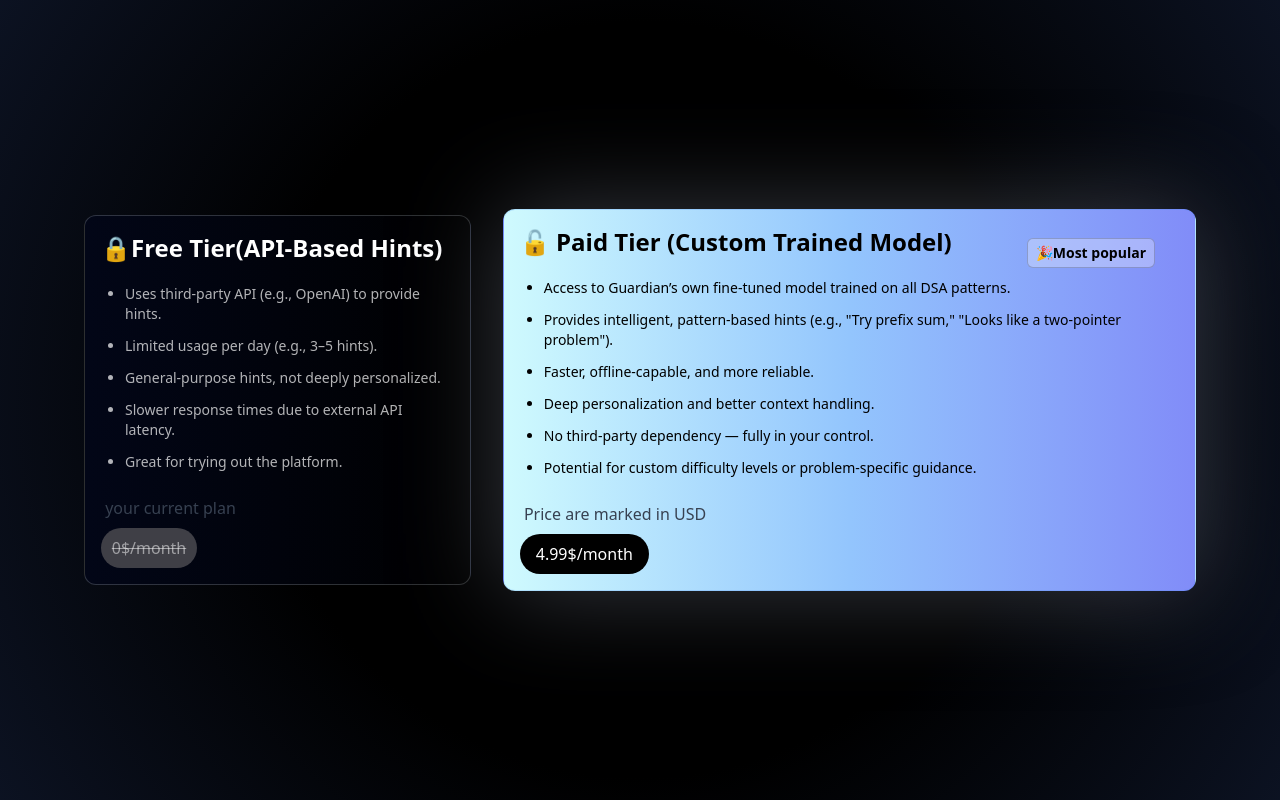
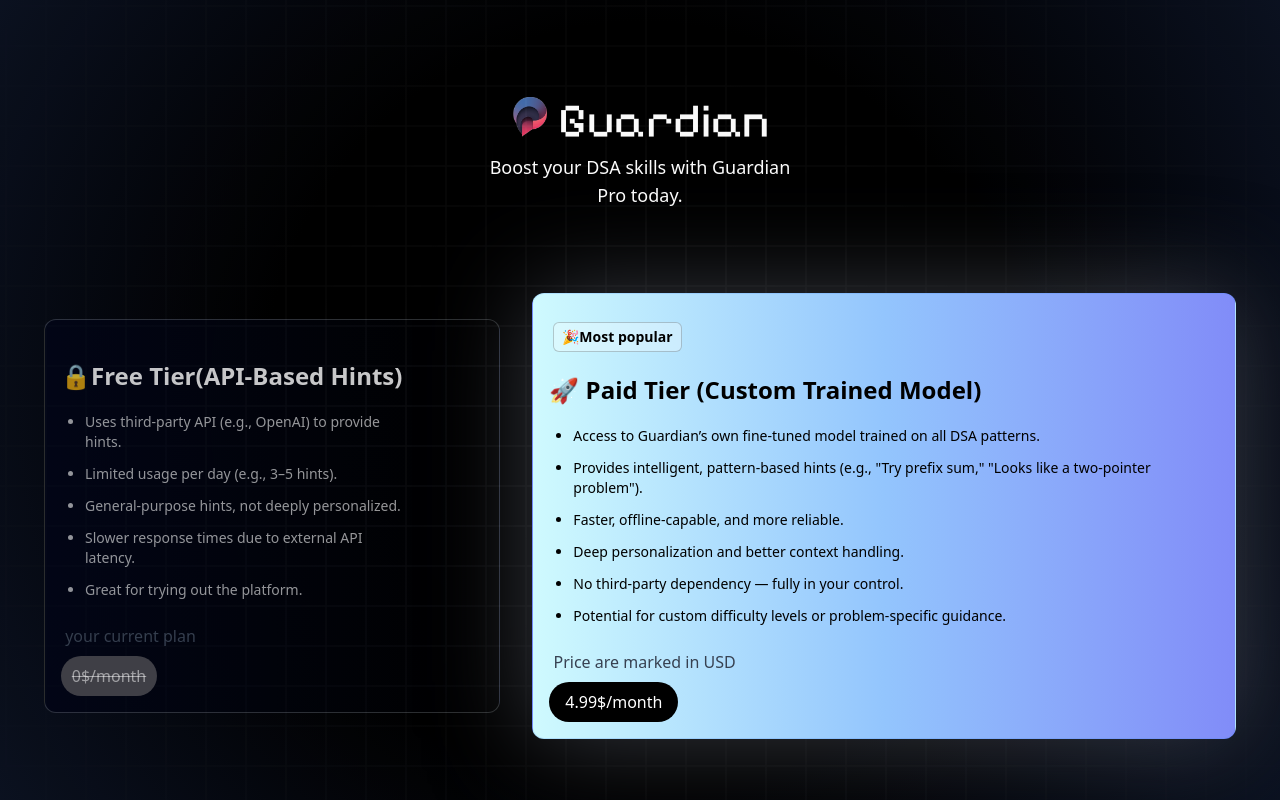
Before and after one commit to Nota0515/guardian, a React (Vite) app: page /pricing in a window 1280 px wide. Built offline with nearby package versions, Linux system fonts and the light colour scheme; a web font is replaced by a local one.

Commit message:
added heading

```diff
--- a/src/pages/Pricing.jsx
+++ b/src/pages/Pricing.jsx
@@ -1,15 +1,38 @@
 import React from 'react'
 import Button from '../components/Buttons'
+import Squares from '../components/BgAnimate'
 
 const Pricing = () => {
   return (
-    <div className='flex w-screen min-h-screen py-10 px-5 sm:px-10 lg:py-5 justify-center items-center'>
-      <div className='price-content flex p-1 flex-col md:flex-row lg:flex-row w-[70rem] gap-x-8 gap-y-8 mx-auto min-h-full'>
-        <div className='mainpricecontent1 flex flex-col relative w-auto bg-gradient-to-r from-slate-950 to-black rounded-xl border border-slate-200/20 ml-0 md:ml-auto my-auto h-auto p-4'>
-          <div className="heading flex text-2xl font-semibold">
+    <div className='flex w-screen min-h-screen flex-col gap-5 md:gap-10 py-10 px-2 sm:px-4 md:px-10 lg:py-5 justify-center items-center'>
+      <div className='bganimation absolute top-0 left-0 opacity-5'>
+        <Squares
+          speed={0.5}
+          squareSize={40}
+          direction='diagonal' // up, down, left, right, diagonal
+          borderColor='#fff'
+          hoverFillColor='#222'
+        />
+      </div>
+      <div className='Headline flex flex-col items-center gap-2 mx-auto w-auto py-10'>
+        <div className='Logotext flex gap-2'>
+          <img
+            src="/logoimg.png"
+            alt="Logo"
+            className=":w-10 h-10 object-contain"
+          />
+          <h1 className='text-4xl md:text-5xl font-pixelify'>Guardian</h1>
+        </div>
+        <div className="text-center text-base md:text-lg max-w-[20.438rem] ">
+          <p>Boost your DSA skills with Guardian Pro today.</p>
+        </div>
+      </div>
+      <div className='price-content flex p-1 flex-col-reverse md:flex-row lg:flex-row gap-x-8 gap-y-8 mx-auto min-h-full'>
+        <div className='mainpricecontent1 flex flex-col pt-10 pr-0 md:pr-20 bg-gradient-to-r from-slate-950 to-black rounded-xl border border-slate-200/20 ml-0 md:ml-auto my-auto h-auto p-4'>
+          <div className="heading flex text-white/80 text-2xl font-semibold">
             <h1>🔒Free Tier(API-Based Hints)</h1>
           </div>
-          <div className='bulletspoints flex mt-4 p-1 text-sm text-white/70'>
+          <div className='bulletspoints flex mt-4 p-1 text-sm text-white/60'>
             <ul className='list-disc pl-5 space-y-3'>
               <li>Uses third-party API (e.g., OpenAI) to provide hints.</li>
               <li>Limited usage per day (e.g., 3–5 hints).</li>
@@ -23,11 +46,11 @@ const Pricing = () => {
             <Button className="w-24 h-10 rounded-full text-white/50 line-through bg-zinc-700">0$/month</Button>
           </div>
         </div>
-        <div className='mainpricecontent2 flex flex-col relative w-auto shadow-2xl bg-gradient-to-r from-cyan-100 via-blue-300 to-indigo-400 rounded-xl border border-blue-500/20 mr-0 md:mr-auto my-auto h-auto p-4'>
+        <div className='mainpricecontent2 flex flex-col relative w-auto shadow-2xl bg-gradient-to-r from-cyan-100 via-blue-300 to-indigo-400 rounded-xl border border-blue-500/20 mr-0 md:mr-auto my-auto h-auto p-4 pt-20 md:y-10'>
           <div className="heading flex text-black text-2xl font-semibold">
-            <h1>🔓 Paid Tier (Custom Trained Model)</h1>
+            <h1>🚀 Paid Tier (Custom Trained Model)</h1>
           </div>
-          <div className='IMPnotice px-2  absolute flex justify-center items-center top-7 right-10 bg-white/30 border border-black/20 py-1 rounded-md'>
+          <div className='IMPnotice px-2  absolute flex justify-center items-center top-7 left-5 bg-white/30 border border-black/20 py-1 rounded-md'>
             <span className='text-sm text-black font-semibold'>🎉Most popular</span>
           </div>
           <div className='bulletspoints flex mt-4 p-1 text-black text-sm'>
```
